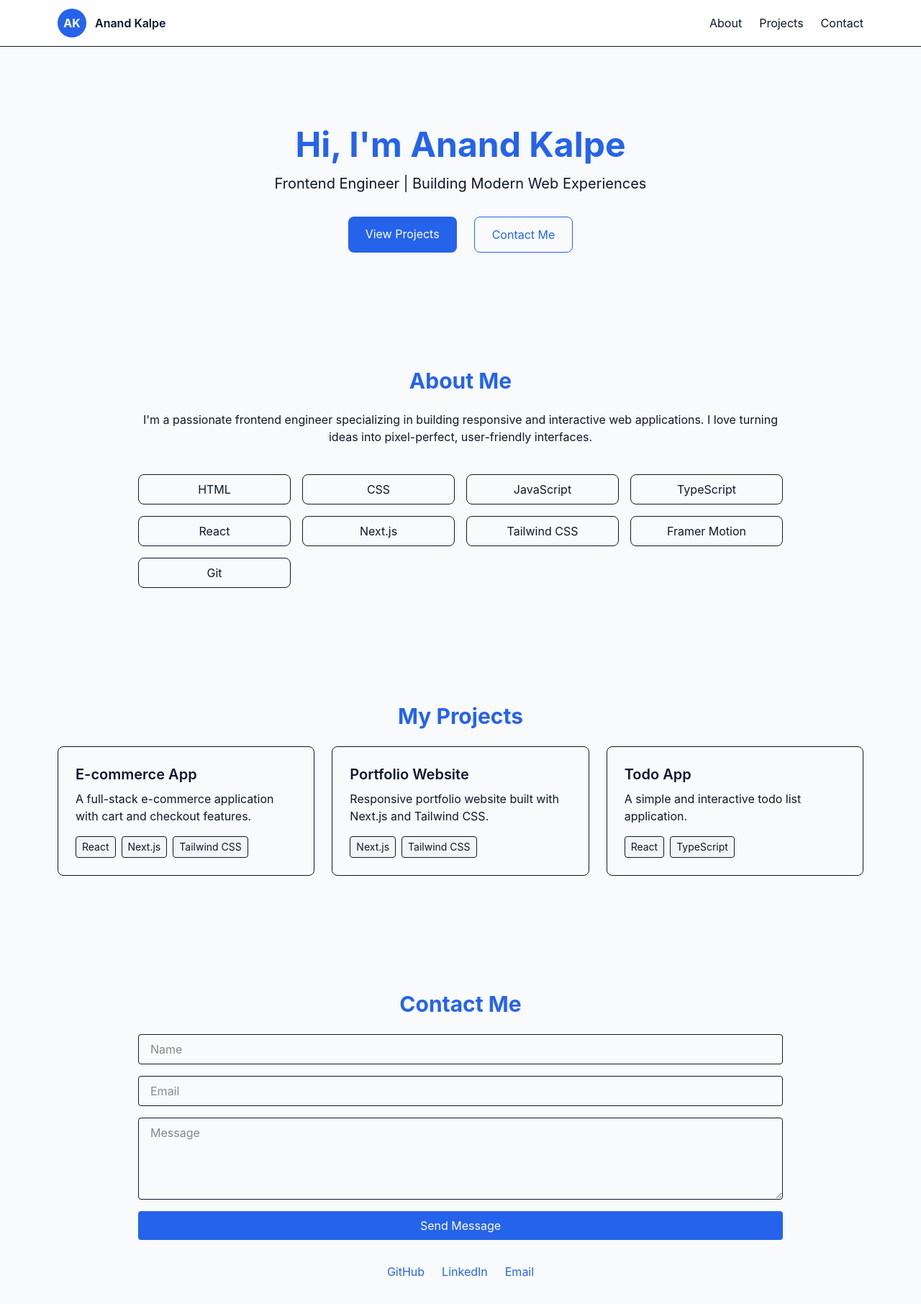
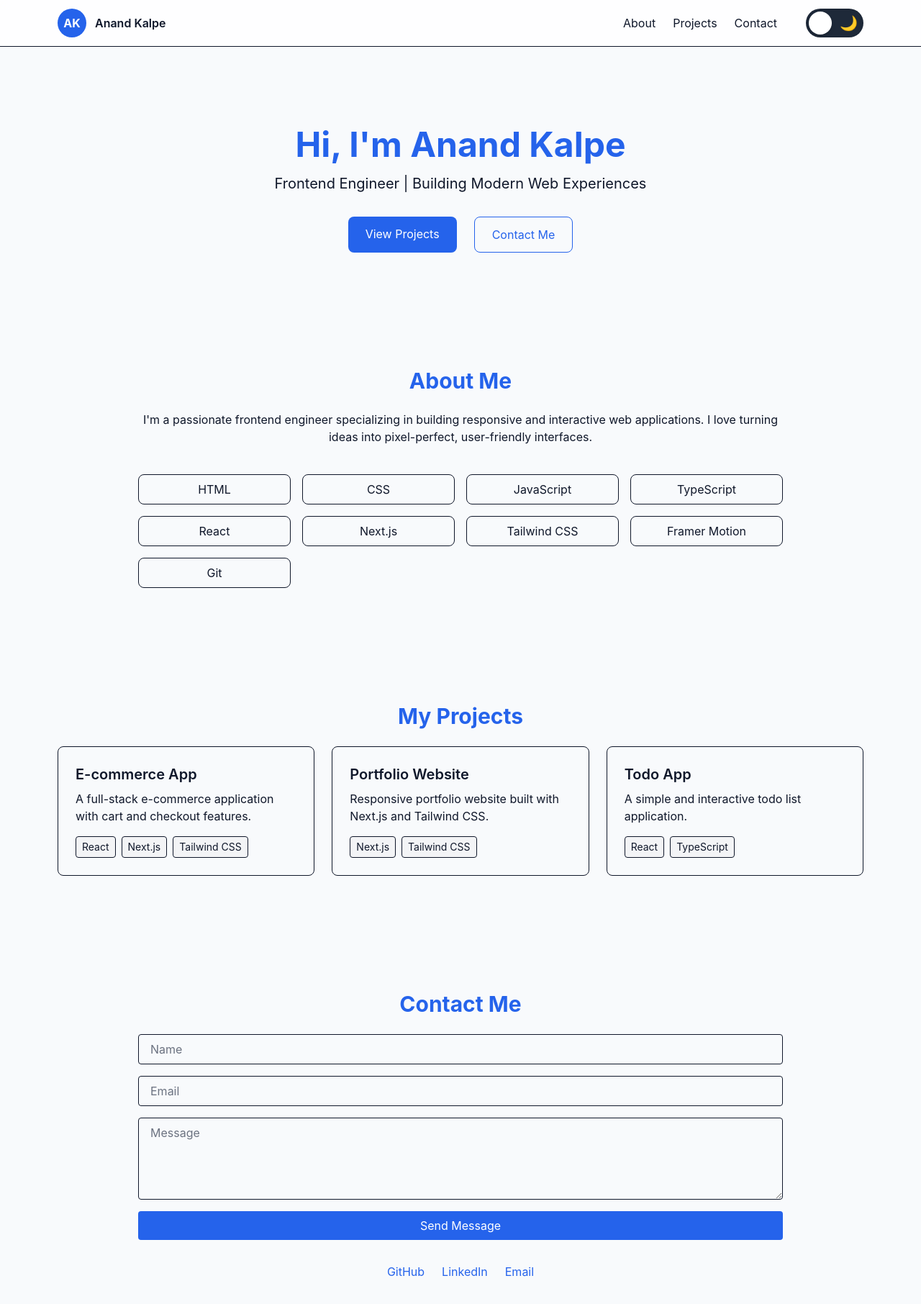
Before and after one commit to anandkalpe18/portfolio-nextjs, a Next.js app: page / in a window 1280 px wide. Shown: the top 1812 px of the page at 72% size. Built offline with nearby package versions, Linux system fonts and the light colour scheme.

Commit message:
feat(theme):Implement Dark/Light mode

```diff
--- a/src/app/components/Contact.tsx
+++ b/src/app/components/Contact.tsx
@@ -34,21 +34,22 @@ export default function Contact(): JSX.Element {
         <input
           type="text"
           placeholder="Name"
-          className="border px-4 py-2 rounded focus:outline-none focus:ring-2 focus:ring-[var(--primary)]"
+          className="border px-4 py-2 rounded focus:outline-none focus:ring-2 focus:ring-[var(--primary)] placeholder:text-[var(--muted)]"
           required
         />
         <input
           type="email"
           placeholder="Email"
-          className="border px-4 py-2 rounded focus:outline-none focus:ring-2 focus:ring-[var(--primary)]"
+          className="border px-4 py-2 rounded focus:outline-none focus:ring-2 focus:ring-[var(--primary)] placeholder:text-[var(--muted)]"
           required
         />
         <textarea
           placeholder="Message"
           rows={4}
-          className="border px-4 py-2 rounded focus:outline-none focus:ring-2 focus:ring-[var(--primary)]"
+          className="border px-4 py-2 rounded focus:outline-none focus:ring-2 focus:ring-[var(--primary)] placeholder:text-[var(--muted)]"
           required
         />
+
         <button
           type="submit"
           className="bg-[var(--primary)] text-white px-6 py-2 rounded hover:bg-[var(--accent)] transition"
--- a/src/app/components/Navbar.tsx
+++ b/src/app/components/Navbar.tsx
@@ -1,11 +1,24 @@
-// app/components/Navbar.tsx
 "use client";
 
 import Link from "next/link";
-import { JSX, useState } from "react";
+import { useState, useEffect, JSX } from "react";
+import { motion } from "framer-motion";
 
 export default function Navbar(): JSX.Element {
   const [open, setOpen] = useState(false);
+  const [darkMode, setDarkMode] = useState(false);
+
+  useEffect(() => {
+    const saved = localStorage.getItem("darkMode") === "true";
+    setDarkMode(saved);
+    document.body.classList.toggle("dark", saved);
+  }, []);
+
+  const toggleDarkMode = () => {
+    setDarkMode(!darkMode);
+    document.body.classList.toggle("dark", !darkMode);
+    localStorage.setItem("darkMode", String(!darkMode));
+  };
 
   return (
     <header className="bg-white/80 dark:bg-black/60 backdrop-blur sticky top-0 z-50 border-b">
@@ -17,16 +30,48 @@ export default function Navbar(): JSX.Element {
           >
             AK
           </div>
-          <span className="hidden sm:inline-block font-semibold">Anand Kalpe</span>
+          <span className="hidden sm:inline-block font-semibold text-[var(--text)] dark:text-[var(--text)]">
+            Anand Kalpe
+          </span>
         </Link>
 
+        {/* Desktop nav */}
         <nav className="hidden md:flex gap-6 items-center">
-          <a href="#about" className="hover:text-[var(--primary)]">About</a>
-          <a href="#projects" className="hover:text-[var(--primary)]">Projects</a>
-          <a href="#contact" className="hover:text-[var(--primary)]">Contact</a>
+          <a href="#about" className="hover:text-[var(--primary)]">
+            About
+          </a>
+          <a href="#projects" className="hover:text-[var(--primary)]">
+            Projects
+          </a>
+          <a href="#contact" className="hover:text-[var(--primary)]">
+            Contact
+          </a>
+
+          {/* Polished dark mode toggle */}
+          <div
+            className="ml-4 flex items-center cursor-pointer select-none"
+            onClick={toggleDarkMode}
+          >
+            <div className="w-20 h-10 flex items-center bg-gray-800 dark:bg-gray-200 rounded-full p-1 relative shadow-inner transition-colors duration-300">
+              {/* Sun icon */}
+              <span className="absolute left-2 text-yellow-400 text-xl">
+                ☀️
+              </span>
+              {/* Moon icon */}
+              <span className="absolute right-2 text-blue-400 text-xl">🌙</span>
+
+              {/* Sliding circle */}
+              <div
+                className={`bg-white w-8 h-8 rounded-full shadow-md transform transition-transform duration-300 ${
+                  darkMode ? "translate-x-10" : "translate-x-0"
+                }`}
+              />
+            </div>
+          </div>
         </nav>
 
-        <div className="md:hidden">
+        {/* Mobile nav */}
+        <div className="md:hidden flex items-center gap-2">
           <button
             aria-label="Toggle menu"
             className="p-2"
@@ -41,21 +86,53 @@ export default function Navbar(): JSX.Element {
               strokeWidth={2}
             >
               {open ? (
-                <path strokeLinecap="round" strokeLinejoin="round" d="M6 18L18 6M6 6l12 12" />
+                <path
+                  strokeLinecap="round"
+                  strokeLinejoin="round"
+                  d="M6 18L18 6M6 6l12 12"
+                />
               ) : (
-                <path strokeLinecap="round" strokeLinejoin="round" d="M4 6h16M4 12h16M4 18h16" />
+                <path
+                  strokeLinecap="round"
+                  strokeLinejoin="round"
+                  d="M4 6h16M4 12h16M4 18h16"
+                />
               )}
             </svg>
           </button>
+
+          {/* Dark mode toggle mobile */}
+          <div
+            className="flex items-center cursor-pointer select-none"
+            onClick={toggleDarkMode}
+          >
+            <div className="w-14 h-7 flex items-center bg-gray-200 dark:bg-gray-700 rounded-full p-1 relative transition-colors duration-300 shadow-inner">
+              <div
+                className={`bg-white w-5 h-5 rounded-full shadow-md transform transition-transform duration-300 ${
+                  darkMode ? "translate-x-7" : "translate-x-0"
+                }`}
+              />
+            </div>
+          </div>
         </div>
       </div>
 
       {open && (
-        <div className="md:hidden px-4 pb-4 flex flex-col gap-2 bg-white/95 dark:bg-black/90">
-          <a href="#about" className="py-2">About</a>
-          <a href="#projects" className="py-2">Projects</a>
-          <a href="#contact" className="py-2">Contact</a>
-        </div>
+        <motion.div
+          initial={{ opacity: 0, y: -10 }}
+          animate={{ opacity: 1, y: 0 }}
+          className="md:hidden px-4 pb-4 flex flex-col gap-2 bg-white/95 dark:bg-black/90"
+        >
+          <a href="#about" className="py-2">
+            About
+          </a>
+          <a href="#projects" className="py-2">
+            Projects
+          </a>
+          <a href="#contact" className="py-2">
+            Contact
+          </a>
+        </motion.div>
       )}
     </header>
   );
--- a/src/app/globals.css
+++ b/src/app/globals.css
@@ -1,6 +1,6 @@
 @import "tailwindcss";
 
-:root{
+:root {
   --bg: #F8FAFC;
   --surface: #FFFFFF;
   --text: #0F172A;
@@ -9,8 +9,19 @@
   --accent: #06B6D4;
 }
 
-body{
+/* Dark mode overrides */
+body.dark {
+  --bg: #0F172A;
+  --surface: #1E293B;
+  --text: #F8FAFC;
+  --muted: #94A3B8;
+  --primary: #2563EB;
+  --accent: #06B6D4;
+}
+
+body {
   font-family: Inter, ui-sans-serif, system-ui;
   background: var(--bg);
   color: var(--text);
+  transition: background 0.3s, color 0.3s;
 }
```
